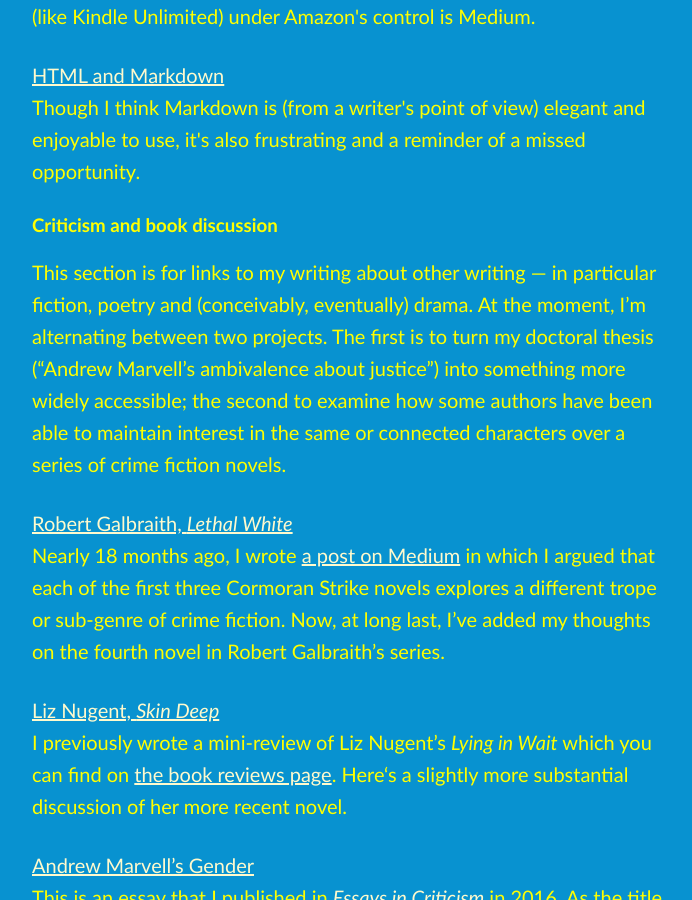
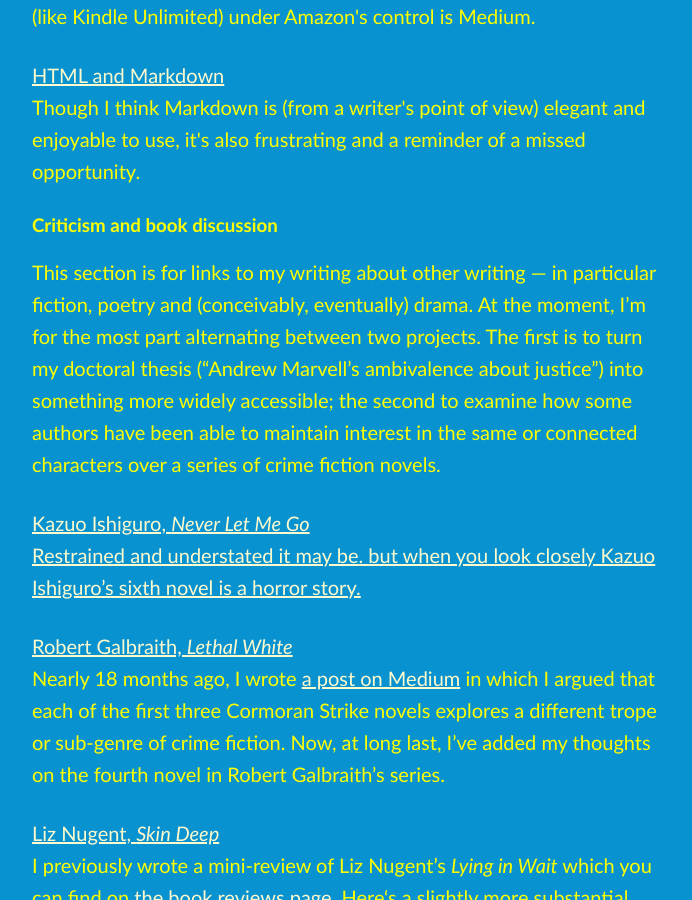
Before and after one commit to artkavanagh/github.io, a Jekyll site: the page index.html, which Jekyll copies as it is, in a window 1280 px wide and 900 px high, scrolled down 2686 px. Shown: the whole window, without its empty margins (292-984 px from the left). Built offline with Jekyll 4.4.1, drawn with Linux system fonts in a browser that asks for light colours.

Commit message:
Update index.html

```diff
--- a/index.html
+++ b/index.html
@@ -60,7 +60,10 @@
 
 <h3>Criticism and book discussion</h3>
 
-<p>This section is for links to my writing about other writing — in particular fiction, poetry and (conceivably, eventually) drama. At the moment, I’m alternating between two projects. The first is to turn my doctoral thesis (“Andrew Marvell’s ambivalence about justice”) into something more widely accessible; the second to examine how some authors have been able to maintain interest in the same or connected characters over a series of crime fiction novels.</p>
+<p>This section is for links to my writing about other writing — in particular fiction, poetry and (conceivably, eventually) drama. At the moment, I’m for the most part alternating between two projects. The first is to turn my doctoral thesis (“Andrew Marvell’s ambivalence about justice”) into something more widely accessible; the second to examine how some authors have been able to maintain interest in the same or connected characters over a series of crime fiction novels.</p>
+
+<p><a href="https://www.artkavanagh.ie/ishiguro-never-let-me-go.html">Kazuo Ishiguro, <cite>Never Let Me Go</cite><br>
+Restrained and understated it may be. but when you look closely Kazuo Ishiguro’s sixth novel is a horror story.</p>
 
 <p><a href="https://www.artkavanagh.ie/Robert-Galbraith-Lethal-White.html">Robert Galbraith, <cite>Lethal White</cite></a><br />
 Nearly 18 months ago, I wrote <a href="https://medium.com/p/7bd41682fbdc">a post on Medium</a> in which I argued that each of the first three Cormoran Strike novels explores a different trope or sub-genre of crime fiction. Now, at long last, I’ve added my thoughts on the fourth novel in Robert Galbraith’s series.</p>
```
